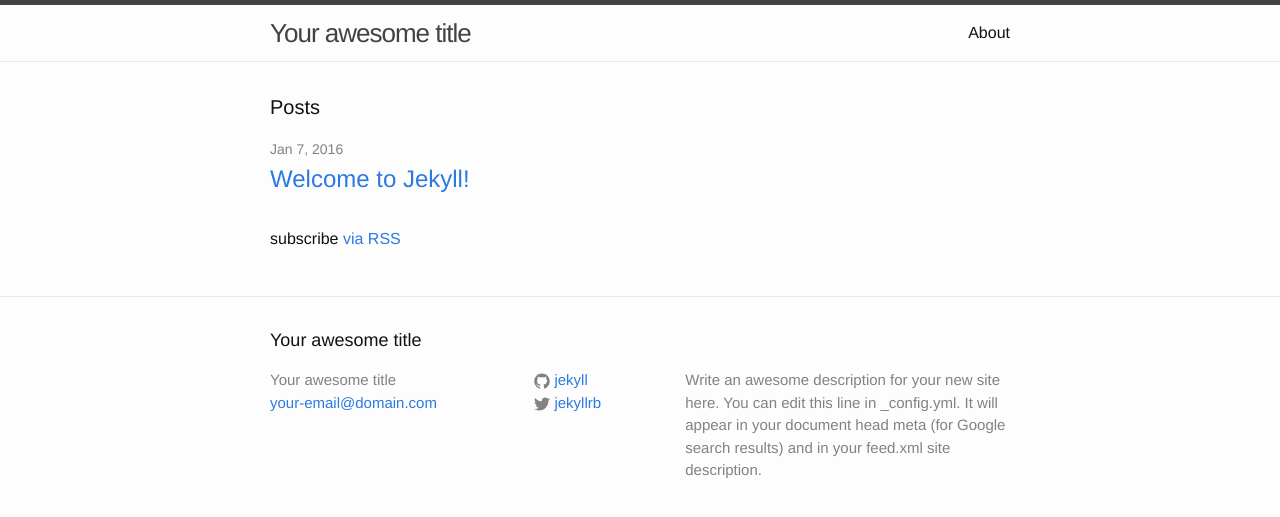
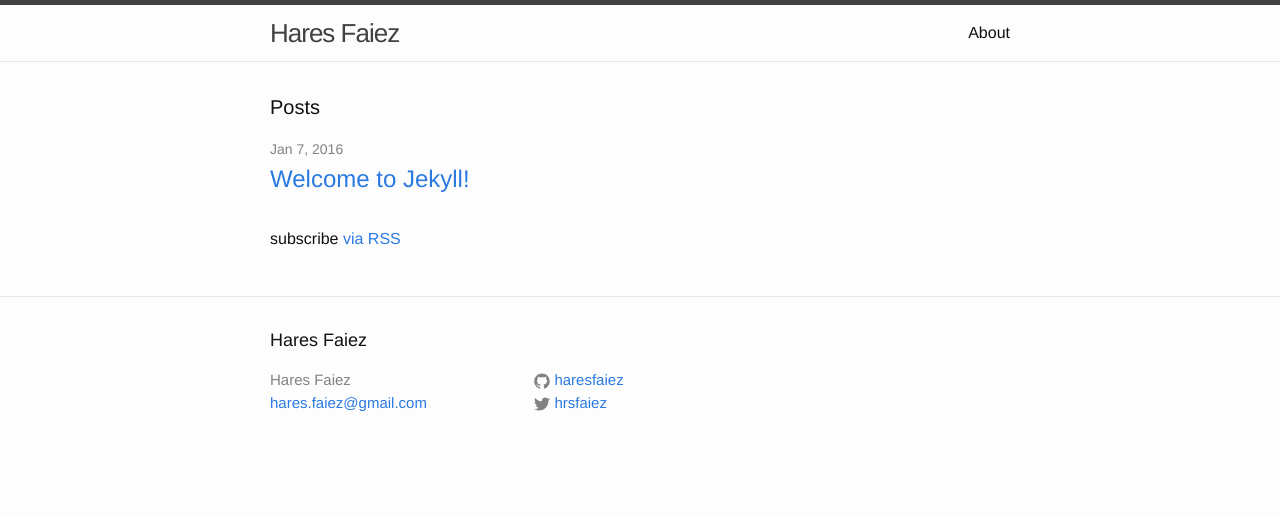
Before and after one commit to haresfaiez/haresfaiez.github.io, a Jekyll site: the page built from index.html, in a window 1280 px wide. Shown: the top 517 px of the page. Built offline with Jekyll 4.4.1, drawn with Linux system fonts in a browser that asks for light colours.

Commit message:
Fix configuration values
Twitter, Github, website name, ...

```diff
--- a/_config.yml
+++ b/_config.yml
@@ -1,21 +1,11 @@
-# Welcome to Jekyll!
-#
-# This config file is meant for settings that affect your whole blog, values
-# which you are expected to set up once and rarely need to edit after that.
-# For technical reasons, this file is *NOT* reloaded automatically when you use
-# 'jekyll serve'. If you change this file, please restart the server process.
-
-# Site settings
-title: Your awesome title
-email: your-email@domain.com
-description: > # this means to ignore newlines until "baseurl:"
-  Write an awesome description for your new site here. You can edit this
-  line in _config.yml. It will appear in your document head meta (for
-  Google search results) and in your feed.xml site description.
+#TODO:choose a better blog name, maybe smthng like 'the _ programmer'
+title: Hares Faiez
+email: hares.faiez@gmail.com
+description: > #TODO:write some description about yourself here
 baseurl: "" # the subpath of your site, e.g. /blog
-url: "http://yourdomain.com" # the base hostname & protocol for your site
-twitter_username: jekyllrb
-github_username:  jekyll
+url: "haresfaiez.github.io" # the base hostname & protocol for your site
+twitter_username: hrsfaiez
+github_username:  haresfaiez
 
 # Build settings
 markdown: kramdown
```
